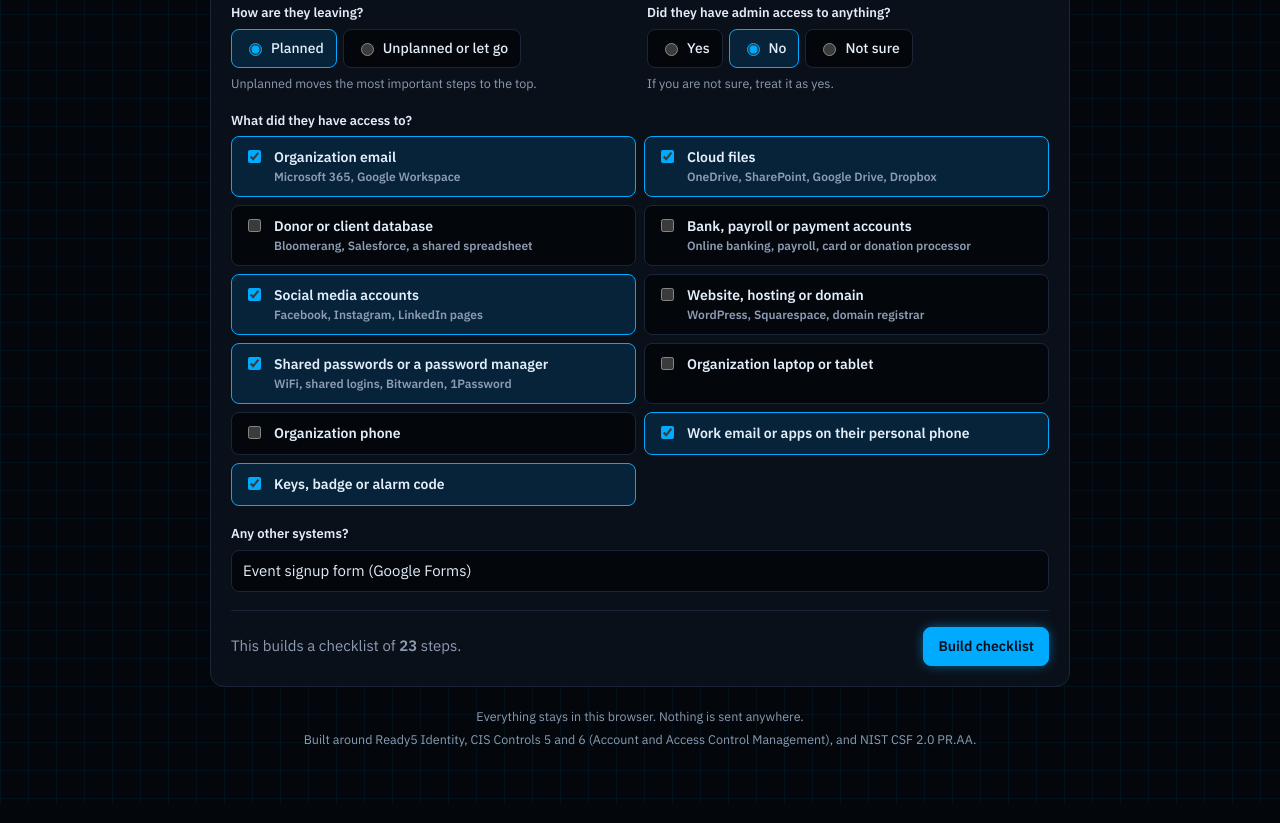
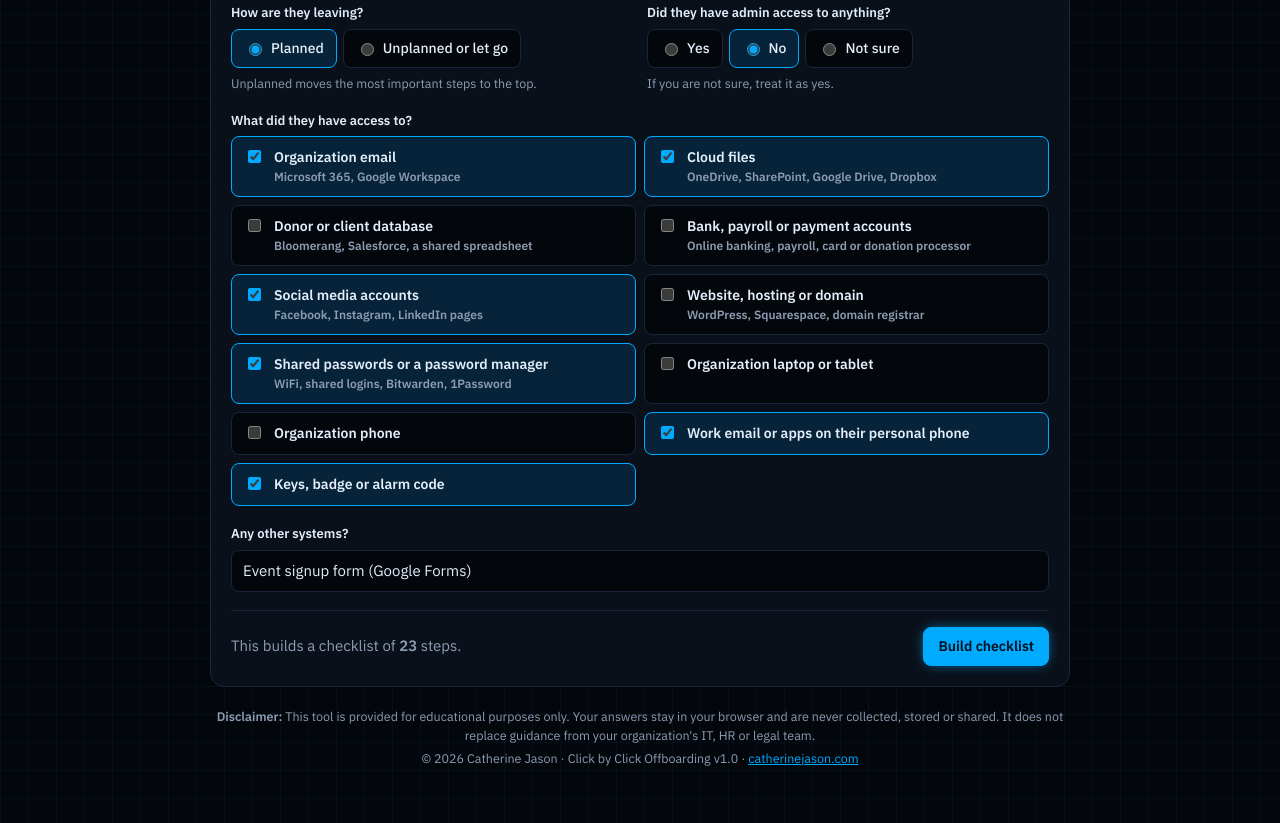
Before and after one commit to Catherine-Jason/click-by-click-offboarding, a plain HTML site: page index.html in a window 1280 px wide. Shown: the part 742-1565 px from the top of the page. Drawn offline with Linux system fonts and the light colour scheme.

Commit message:
Add disclaimer and credits to footer
Co-Authored-By: Claude Opus 5.5 <noreply@anthropic.com>

```diff
--- a/index.html
+++ b/index.html
@@ -180,8 +180,8 @@ footer{font-size:12.5px; color:var(--muted); display:flex; flex-direction:column
   <main id="view"></main>
 
   <footer>
-    <p>Everything stays in this browser. Nothing is sent anywhere.</p>
-    <p>Built around Ready5 Identity, CIS Controls 5 and 6 (Account and Access Control Management), and NIST CSF 2.0 PR.AA.</p>
+    <p><strong>Disclaimer:</strong> This tool is provided for educational purposes only. Your answers stay in your browser and are never collected, stored or shared. It does not replace guidance from your organization's IT, HR or legal team.</p>
+    <p>&copy; 2026 Catherine Jason &middot; Click by Click Offboarding v1.0 &middot; <a href="https://www.catherinejason.com" target="_blank" rel="noopener" style="color: var(--accent);">catherinejason.com</a></p>
   </footer>
 </div>
 <textarea id="copyText" aria-hidden="true" tabindex="-1"></textarea>
```
